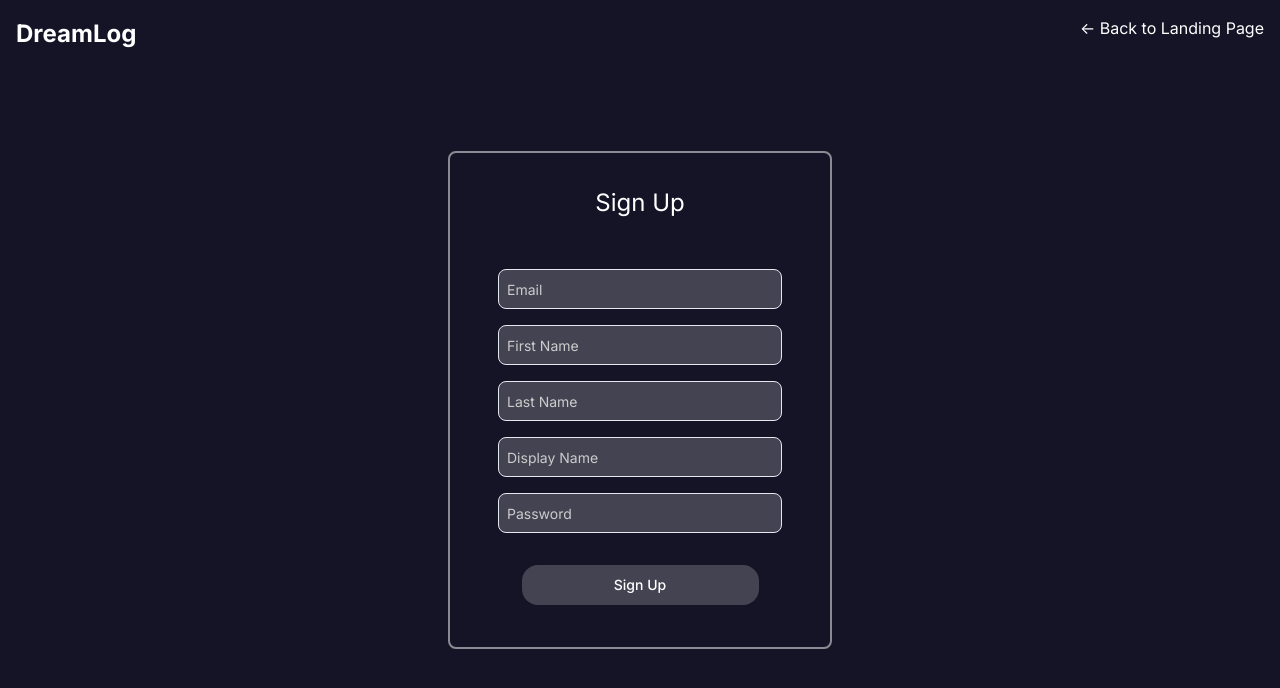
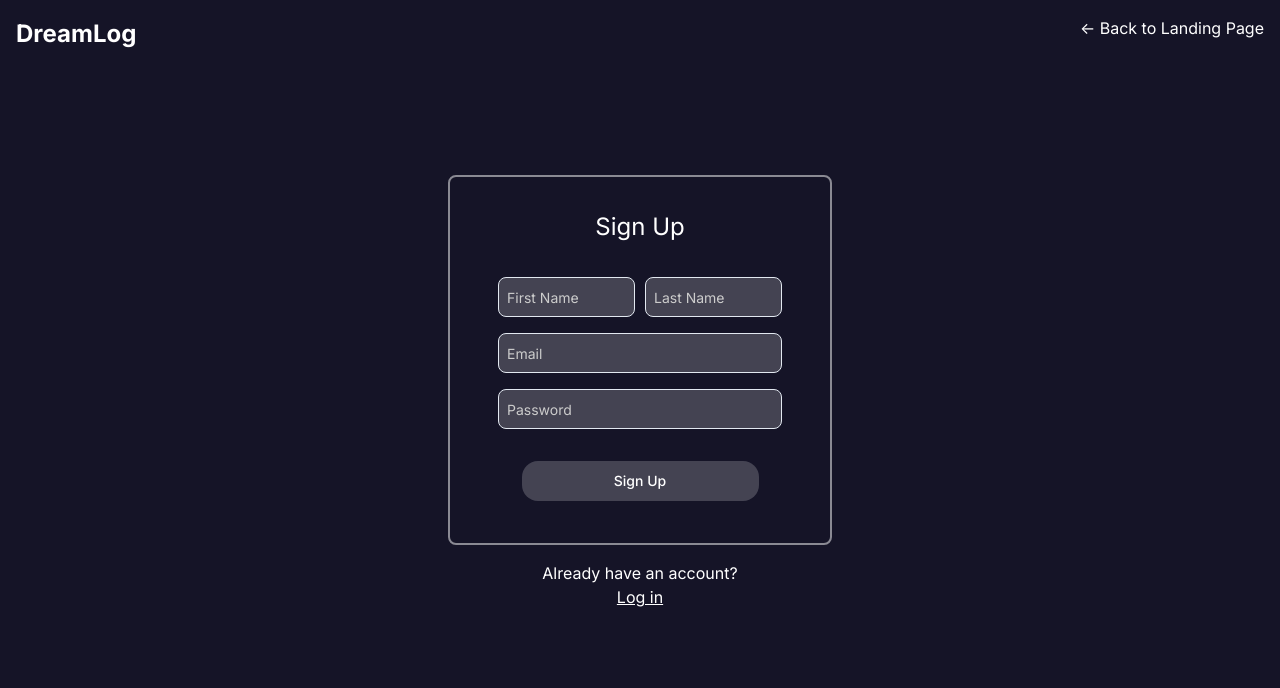
Before and after one commit to zlaud/dreamlog, a Next.js app: page /sign-up in a window 1280 px wide. Shown: the top 688 px of the page. Built offline with nearby package versions, Linux system fonts and the light colour scheme.

Commit message:
sign up edits

```diff
--- a/src/app/sign-up/page.tsx
+++ b/src/app/sign-up/page.tsx
@@ -12,7 +12,6 @@ import Link from "next/link";
 const Signup = () => {
   const [email, setEmail] = useState<string>("");
   const [password, setPassword] = useState<string>("");
-  const [displayName, setDisplayName] = useState<string>("");
   const [firstName, setFirstName] = useState<string>("");
   const [lastName, setLastName] = useState<string>("");
   const [loading, setLoading] = useState<boolean>(false);
@@ -22,7 +21,6 @@ const Signup = () => {
   const emailRef = useRef<HTMLInputElement>(null);
   const firstNameRef = useRef<HTMLInputElement>(null);
   const lastNameRef = useRef<HTMLInputElement>(null);
-  const displayNameRef = useRef<HTMLInputElement>(null);
   const passwordRef = useRef<HTMLInputElement>(null);
 
   const handleSignUp = async () => {
@@ -31,12 +29,17 @@ const Signup = () => {
     setError(null);
 
     try {
-      if (!email || !password || !firstName || !lastName || !displayName) {
-        throw new Error("All fields are required");
+      if (!email || !password || !firstName || !lastName) {
+        throw new Error("All fields are required.");
       }
 
-      if (password.length < 6) {
-        throw new Error("Password must be at least 6 characters");
+      const isValidEmail = /^[\w-\.]+@([\w-]+\.)+[\w-]{2,4}$/g;
+      if (!email.match(isValidEmail)) {
+        throw new Error("Invalid email address.");
+      }
+
+      if (password.length < 8) {
+        throw new Error("Password must be at least 8 characters.");
       }
 
       const userCredential = await createUserWithEmailAndPassword(
@@ -53,7 +56,6 @@ const Signup = () => {
           firstName,
           lastName,
           email,
-          displayName,
           uid: user.uid,
           totalLogs: 0,
           currentStreak: 0,
@@ -65,7 +67,6 @@ const Signup = () => {
         setPassword("");
         setFirstName("");
         setLastName("");
-        setDisplayName("");
 
         router.push("/logs");
       }
@@ -81,7 +82,10 @@ const Signup = () => {
     }
   };
 
-  const handleKeyDown = (e: React.KeyboardEvent<HTMLInputElement>, nextInputRef?: React.RefObject<HTMLInputElement>) => {
+  const handleKeyDown = (
+    e: React.KeyboardEvent<HTMLInputElement>,
+    nextInputRef?: React.RefObject<HTMLInputElement>
+  ) => {
     if (e.key === "Enter") {
       if (nextInputRef && nextInputRef.current) {
         nextInputRef.current.focus();
@@ -95,20 +99,12 @@ const Signup = () => {
     <div className={styles.page}>
       <span className={styles.logo}>DreamLog</span>
       <Link href={"/"}> {"<-"} Back to Landing Page</Link>
+      <div className="flex-col">
         <div className={styles.auth}>
           <h1>Sign Up</h1>
           {error && <p className={styles.eMsg}>{error}</p>}
           <ul>
-            <li>
-              <Input
-                  type="email"
-                  placeholder="Email"
-                  value={email}
-                  onChange={(e) => setEmail(e.target.value)}
-                  ref={emailRef}
-                  onKeyDown={(e) => handleKeyDown(e, firstNameRef)}
-              />
-            </li>
+            <div className={styles.name}>
               <li>
                 <Input
                   type="text"
@@ -126,16 +122,18 @@ const Signup = () => {
                   value={lastName}
                   onChange={(e) => setLastName(e.target.value)}
                   ref={lastNameRef}
-                  onKeyDown={(e) => handleKeyDown(e, displayNameRef)}
+                  onKeyDown={(e) => handleKeyDown(e, emailRef)}
                 />
               </li>
+            </div>
+
             <li>
               <Input
-                  type="text"
-                  placeholder="Display Name"
-                  value={displayName}
-                  onChange={(e) => setDisplayName(e.target.value)}
-                  ref={displayNameRef}
+                type="email"
+                placeholder="Email"
+                value={email}
+                onChange={(e) => setEmail(e.target.value)}
+                ref={emailRef}
                 onKeyDown={(e) => handleKeyDown(e, passwordRef)}
               />
             </li>
@@ -154,6 +152,11 @@ const Signup = () => {
             {loading ? "Signing Up..." : "Sign Up"}
           </Button>
         </div>
+        <div className={styles.signup}>
+          <p>Already have an account?</p>
+          <Link href={"/login"}> Log in</Link>
+        </div>
+      </div>
     </div>
   );
 };
--- a/src/styles/auth.module.css
+++ b/src/styles/auth.module.css
@@ -8,7 +8,7 @@
 
 .auth h1 {
   font-size: 1.5rem;
-  margin-bottom: 2rem;
+  margin-bottom: 1rem;
 }
 
 .logo {
@@ -84,7 +84,7 @@
 
 .eMsg {
   color: #ff5f5f;
-  margin-bottom: 1.5rem;
+  margin-bottom: 1rem;
   text-align: center;
   animation: horizontal-shaking 0.2s;
   text-shadow: 0 0 1px #ff5f5f;
@@ -106,6 +106,16 @@
   text-decoration: underline;
 }
 
+.name {
+  display: flex;
+  flex-direction: row;
+  gap: 10px;
+}
+
+.name li {
+  margin-bottom: 0;
+}
+
 @keyframes horizontal-shaking {
   0% {
     transform: translateX(0);
```
Lines whose indentation alone changed are shown as unchanged.
